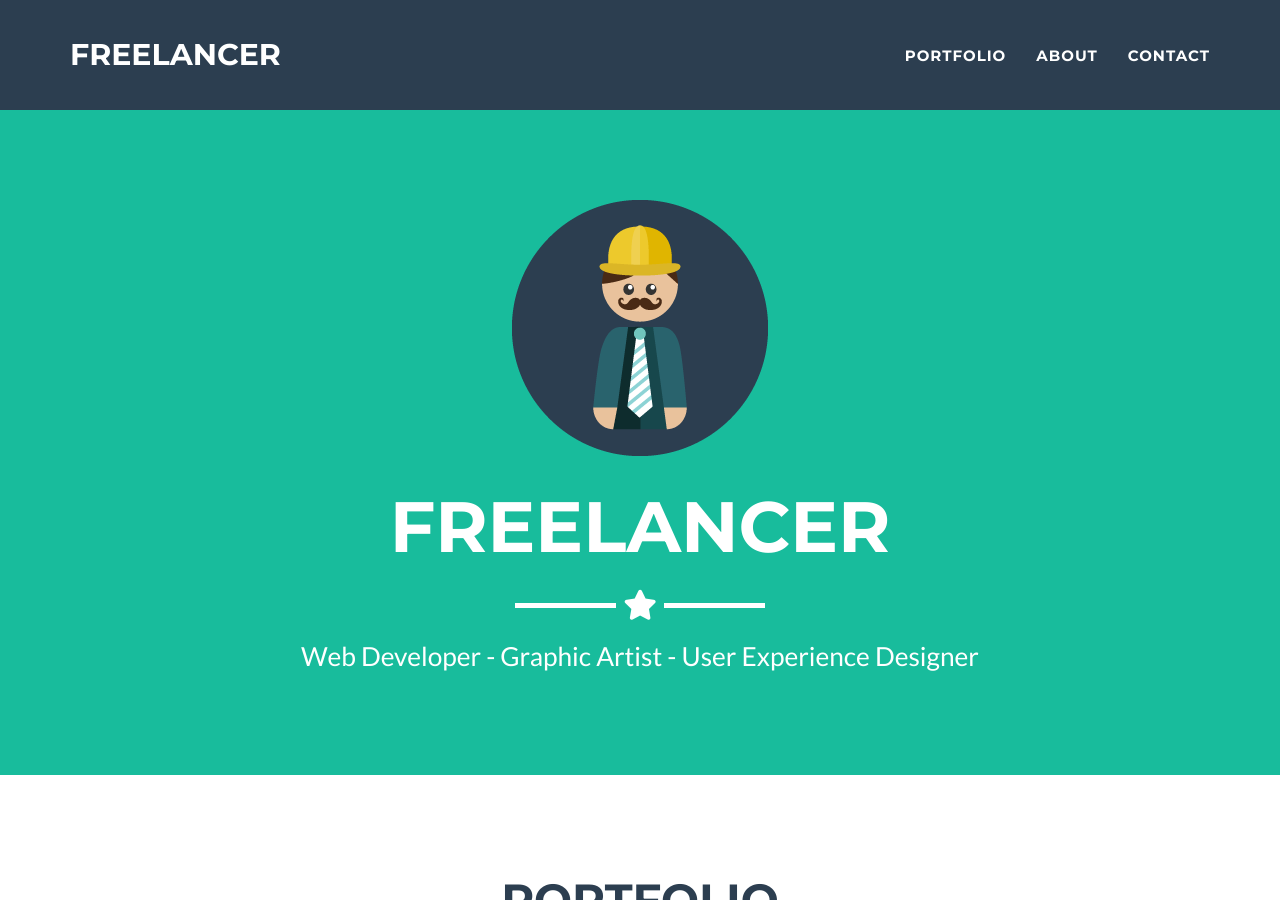
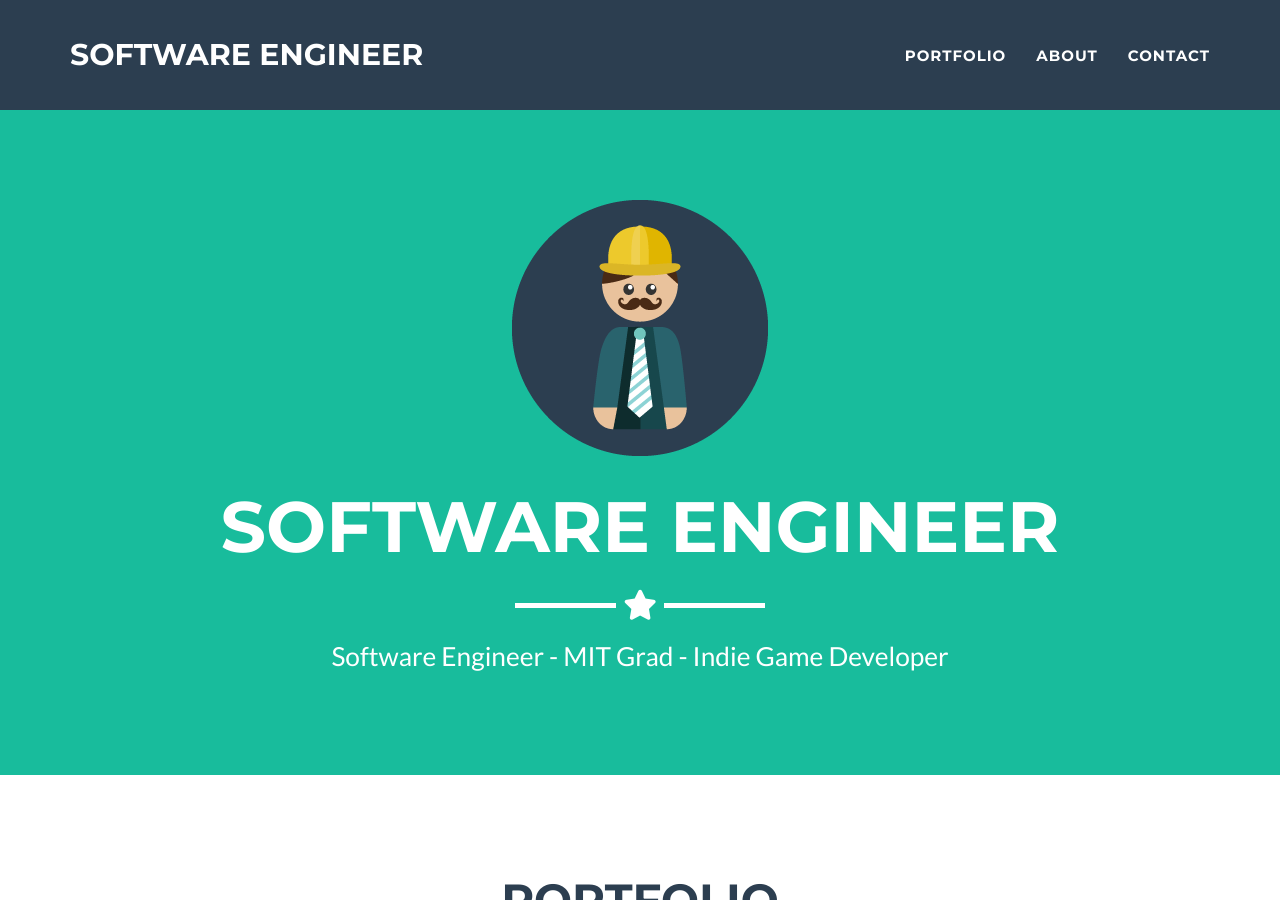
Before and after one commit to abalonequilt/portfolio, a Jekyll site: the page built from _posts/examples/2014-07-18-project-1.markdown, in a window 1280 px wide and 900 px high. Built offline with Jekyll 4.4.1, drawn with Linux system fonts in a browser that asks for light colours.

```diff
--- a/_config.yml
+++ b/_config.yml
@@ -1,11 +1,11 @@
 # Site settings
-title: Freelancer
-email: your-email@domain.com
+title: Software Engineer
+email: erwinhilton@protonmail.com
 url: https://github.com/jeromelachaud/freelancer-theme
 description: "Write an awesome description for your new site here. You can edit this line in _config.yml. It will appear in your document head meta (for Google search results) and in your feed.xml site description."
 keywords: "your keywords, separated by commas"
-skills: "Web Developer - Graphic Artist - User Experience Designer"
-meta_author: LastName FirstName
+skills: "Software Engineer - MIT Grad - Indie Game Developer"
+meta_author: Hilton Erwin
 
 # Google webmaster tools
 google_verify:
```
Also changed, not shown: _posts/12-08-2025-project1.markdown.md (added, +12 -0 lines), _posts/examples/2014-07-13-project-6.markdown (renamed from _posts/2014-07-13-project-6.markdown), _posts/examples/2014-07-14-project-5.markdown (renamed from _posts/2014-07-14-project-5.markdown), _posts/examples/2014-07-15-project-4.markdown (renamed from _posts/2014-07-15-project-4.markdown), _posts/examples/2014-07-16-project-3.markdown (renamed from _posts/2014-07-16-project-3.markdown), _posts/examples/2014-07-17-project-2.markdown (renamed from _posts/2014-07-17-project-2.markdown), _posts/examples/2014-07-18-project-1.markdown (renamed from _posts/2014-07-18-project-1.markdown), 1 other file.
